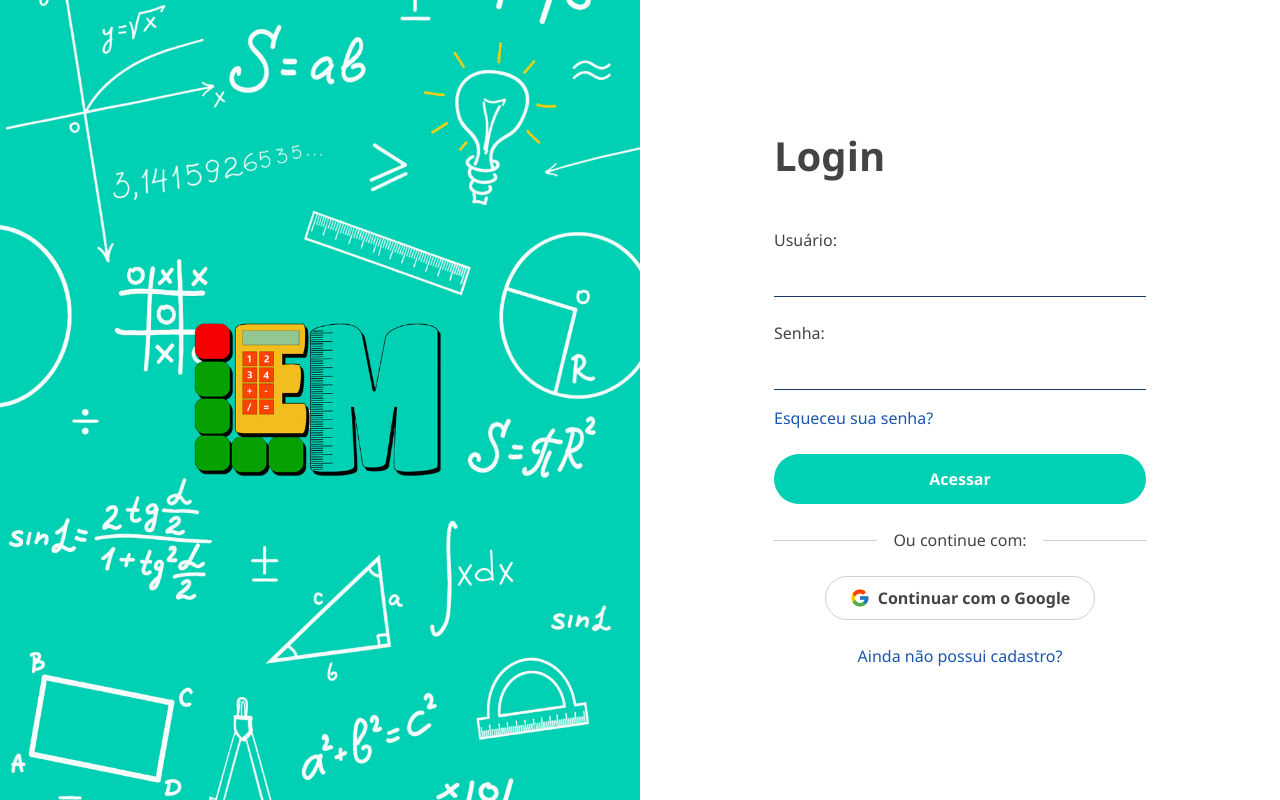
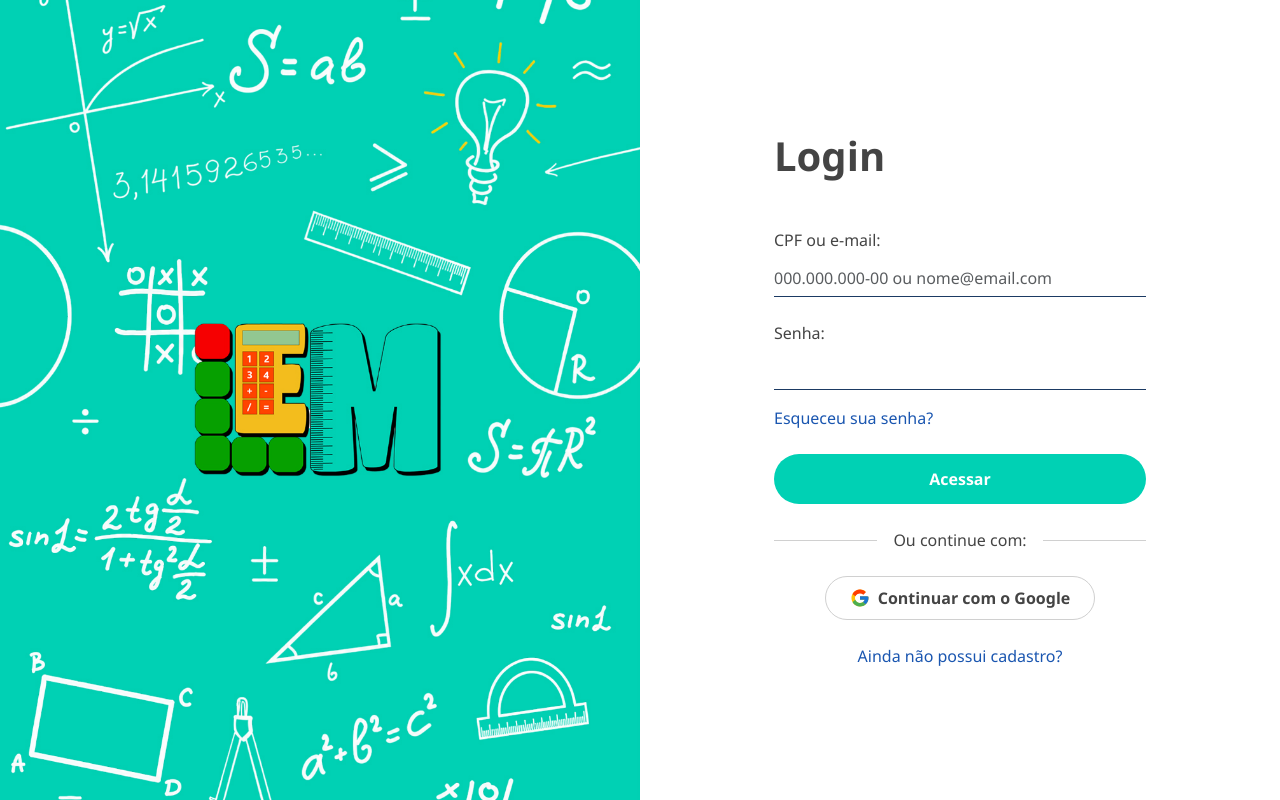
Before and after one commit to emillylaviny/LEM-IFRN-SPP, a Django app: page /login/ in a window 1280 px wide. Run offline with Django 4.2, Linux system fonts and the light colour scheme.

Commit message:
corrigindo username do login e add máscara de cpf no campo

```diff
--- a/LEM/forms.py
+++ b/LEM/forms.py
@@ -1,12 +1,14 @@
+import re
+import uuid
 from django import forms
-from django.contrib.auth.forms import UserCreationForm
+from django.contrib.auth.forms import UserCreationForm, AuthenticationForm
 from .models import Materiais, User, FAQ
 from crispy_forms.helper import FormHelper
 from crispy_forms.layout import Layout, Row, Column, Submit
 
-
 class CadastroForm(UserCreationForm):
     username = forms.CharField(required=False, widget=forms.HiddenInput())
+    email = forms.EmailField(label='E-mail')
 
     class Meta:
         model = User
@@ -18,15 +20,52 @@ class CadastroForm(UserCreationForm):
             'vinculo_profissional',
         ]
 
+    def clean_cpf(self):
+        cpf = re.sub(r'\D', '', self.cleaned_data['cpf'])
+
+        if len(cpf) != 11:
+            raise forms.ValidationError('Informe um CPF com 11 dígitos.')
+
+        if User.objects.filter(cpf=cpf).exists():
+            raise forms.ValidationError('Já existe um usuário cadastrado com este CPF.')
+
+        return cpf
+
+    def clean_email(self):
+        email = self.cleaned_data['email'].strip().lower()
+
+        if User.objects.filter(email__iexact=email).exists():
+            raise forms.ValidationError('Já existe um usuário cadastrado com este e-mail.')
+
+        return email
+
     def save(self, commit=True):
         user = super().save(commit=False)
 
-        user.username = self.cleaned_data['email']
+        user.username = uuid.uuid4().hex
 
         if commit:
             user.save()
 
         return user
+
+class LoginForm(AuthenticationForm):
+    """Login por CPF ou e-mail"""
+
+    def clean(self):
+        identificador = (self.cleaned_data.get('username') or '').strip()
+
+        if identificador:
+            if '@' in identificador:
+                usuarios = User.objects.filter(email__iexact=identificador)
+            else:
+                cpf = re.sub(r'\D', '', identificador)   # aceita com ou sem pontos
+                usuarios = User.objects.filter(cpf=cpf) if cpf else User.objects.none()
+
+            if usuarios.count() == 1:
+                self.cleaned_data['username'] = usuarios.first().username
+
+        return super().clean()
 
 class CardMaterialForm(forms.ModelForm):
     class Meta:
--- a/LEM/templates/LEM/login.html
+++ b/LEM/templates/LEM/login.html
@@ -13,6 +13,42 @@
 </head>
 
 <script src="https://cdn.jsdelivr.net/npm/bootstrap@5.3.3/dist/js/bootstrap.bundle.min.js"></script>
+
+<script>
+  document.addEventListener('DOMContentLoaded', function () {
+    var campo = document.querySelector('input[name="username"]');
+
+    if (!campo) {
+      console.error('Máscara de CPF: campo de login não encontrado');
+      return;
+    }
+    console.log('Máscara de CPF carregada');
+
+    function formatar(valor) {
+      var digitos = valor.replace(/\D/g, '');
+
+      // Tem letra ou @: é e-mail. Tira a pontuação que a máscara pôs na parte numérica inicial.
+      if (/[^\d.\-\s]/.test(valor)) {
+        return valor.replace(/^[\d.\-\s]+/, function (parte) {
+          return parte.replace(/\D/g, '');
+        });
+      }
+
+      // Mais de 11 dígitos: não é CPF, deixa só os números.
+      if (digitos.length > 11) { return digitos; }
+
+      if (digitos.length > 9) return digitos.replace(/(\d{3})(\d{3})(\d{3})(\d{1,2})/, '$1.$2.$3-$4');
+      if (digitos.length > 6) return digitos.replace(/(\d{3})(\d{3})(\d{1,3})/, '$1.$2.$3');
+      if (digitos.length > 3) return digitos.replace(/(\d{3})(\d{1,3})/, '$1.$2');
+      return digitos;
+    }
+
+    campo.addEventListener('input', function () {
+      var novo = formatar(campo.value);
+      if (novo !== campo.value) { campo.value = novo; }
+    });
+  });
+</script>
 
 <body>
     <div class="row g-0">
@@ -32,8 +68,10 @@
                 <form method="POST" action="{% url 'login' %}">
                     {% csrf_token %}
                     <div class="mb-4">
-                        <label for="usuario" class="form-label form-label-custom">Usuário:</label>
-                        <input type="text" class="form-control input-underline" id="usuario" name="username" required>
+                        <label for="usuario" class="form-label form-label-custom">CPF ou e-mail:</label>
+                        <input type="text" class="form-control input-underline" id="usuario" name="username"
+                        oninput="if (/^\d+$/.test(this.value)) this.value = this.value.slice(0, 11)"
+                        required autocomplete="username" placeholder="000.000.000-00 ou nome@email.com">
                     </div>
 
                     <div class="mb-3">
--- a/LEM/views.py
+++ b/LEM/views.py
@@ -1,7 +1,7 @@
 from django.shortcuts import render, get_object_or_404, redirect
 from django.core.paginator import Paginator
 from django.contrib import messages
-from .forms import CardMaterialForm, CadastroForm, MaterialForm
+from .forms import CardMaterialForm, CadastroForm, MaterialForm, LoginForm
 from .models import Card, CadastroUsuario, LocalizacaoLab, Materiais, Emprestimo, Visita, Duvida, HistoricoAlteracao, FAQ
 from django.contrib.auth.decorators import login_required, permission_required
 from django.shortcuts import render, redirect
@@ -26,8 +26,7 @@ def cadastro(request):
             try:
                 form.save()
             except IntegrityError:
-                # Paliativo: o username é gerado a partir do primeiro nome (ver CadastroForm.save).
-                messages.error(request, 'Não foi possível concluir o cadastro: já existe um usuário com esse primeiro nome. Procure a equipe do LEM.')
+                messages.error(request, 'Não foi possível concluir o cadastro. Verifique se o CPF e o e-mail já não foram cadastrados.')
             else:
                 messages.success(request, 'Cadastro realizado com sucesso! Faça login para continuar.')
                 return redirect('login')
@@ -48,9 +47,9 @@ def dashboard(request):
 
 class LoginLEMView(LoginView):
     template_name = 'LEM/login.html'
+    authentication_form = LoginForm
 
     def get(self, request, *args, **kwargs):
-        # Chegou aqui redirecionado por @login_required (?next=/dashboard/)
         if request.GET.get(self.redirect_field_name) and not request.user.is_authenticated:
             messages.warning(request, 'Faça login para acessar essa página.')
         return super().get(request, *args, **kwargs)
@@ -61,16 +60,15 @@ class LoginLEMView(LoginView):
         return response
 
     def form_invalid(self, form):
-        messages.error(self.request, 'Usuário ou senha incorretos. Verifique os dados e tente novamente.')
+        messages.error(self.request, 'CPF/e-mail ou senha incorretos. Verifique os dados e tente novamente.')
         return super().form_invalid(form)
-
 
 class LogoutLEMView(LogoutView):
     def post(self, request, *args, **kwargs):
-        print(">>> LOGOUT LEM RODOU")
         response = super().post(request, *args, **kwargs)
         messages.info(request, 'Você saiu da sua conta. Até logo!')
         return response
+
 
 
 
```
